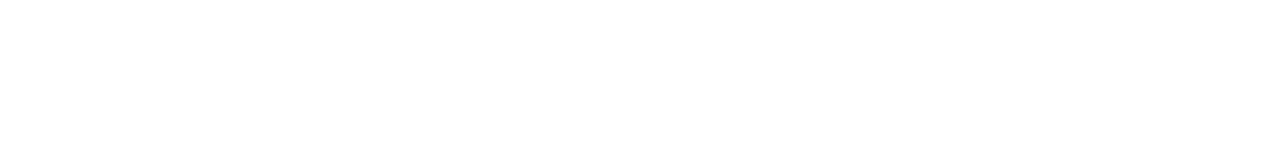
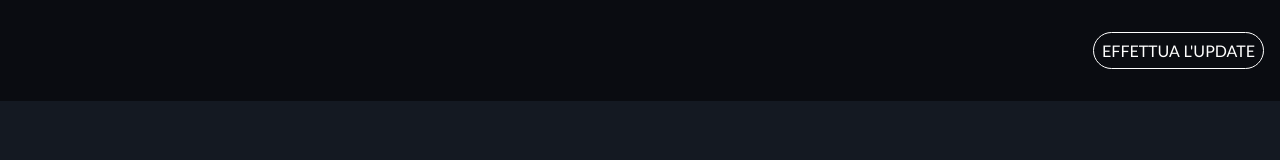
Before and after one commit to AntonioNicolaci/html-css-spotifyweb, a plain HTML site: page index.html in a window 1280 px wide. Drawn offline with Linux system fonts and the light colour scheme.

Commit message:
add update bar

```diff
--- a/assets/style.css
+++ b/assets/style.css
@@ -0,0 +1,42 @@
+*{
+    margin: 0;
+    padding: 0;
+    box-sizing: border-box;
+    font-family: 'Gill Sans', 'Gill Sans MT', Calibri, 'Trebuchet MS', sans-serif;
+}
+body{
+    background-color: #141922;
+}
+/* ---------------------------------------------- UPDATE BAR ---------------------------------------------- */
+/* BARRA CON IL PULSANTE "EFFETTUA L'UPDATE" */
+#update{
+    display: flex;
+    justify-content: end;
+    background-color: rgba(0, 0, 0, 0.5);
+    padding: 2em 1em 2em 0;
+    z-index: 10;
+}
+#btn-update{
+    color: #fff;
+    padding: .5em;
+    border-radius: 2em;
+    border: 1px solid #fff;
+}
+/* ---------------------------------------------- UPDATE BAR ---------------------------------------------- */
+
+/* ---------------------------------------------- NAV BAR ---------------------------------------------- */
+/* BARRA LATERALE CHE CONTIENE I VARI PULSANTI */
+nav{
+    background-color: #000;
+}
+/* ---------------------------------------------- NAV BAR ---------------------------------------------- */
+
+/* ---------------------------------------------- CONTROL BAR ---------------------------------------------- */
+#control{
+    background-color: #282828;
+}
+/* ---------------------------------------------- CONTROL BAR ---------------------------------------------- */
+
+/* ---------------------------------------------- SEZIONE DELLA MUSICA ---------------------------------------------- */
+
+/* ---------------------------------------------- SEZIONE DELLA MUSICA ---------------------------------------------- */
--- a/index.html
+++ b/index.html
@@ -1,5 +1,5 @@
 <!DOCTYPE html>
-<html lang="en">
+<html lang="it">
 <head>
     <meta charset="UTF-8">
     <meta http-equiv="X-UA-Compatible" content="IE=edge">
@@ -9,6 +9,17 @@
     <title>Spotify - Web Player: Music per tutti</title>
 </head>
 <body>
+    <div id="update">
+        <span id="btn-update">EFFETTUA L'UPDATE</span>
+    </div>
+    <nav></nav>
+    <div id="controllo"></div>
+
+
+
+
+
+
 
 </body>
 </html>
```
